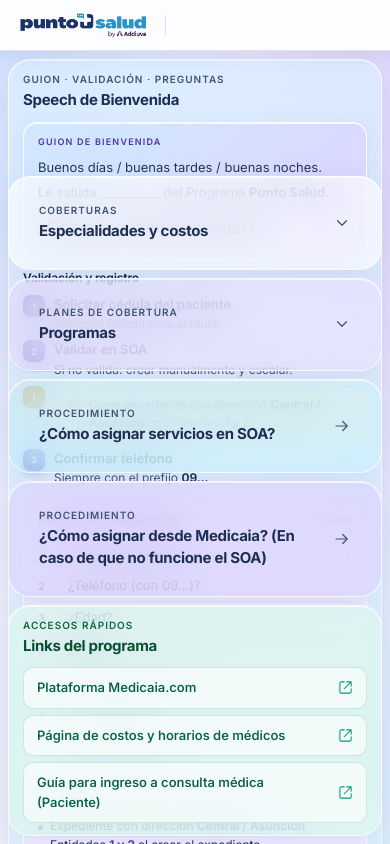
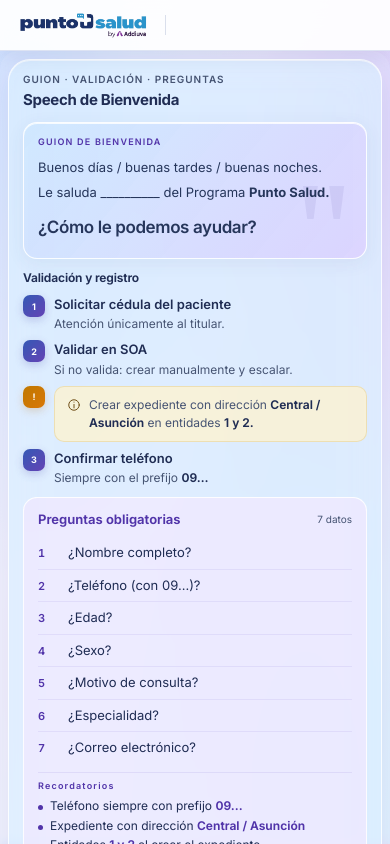
Before and after one commit to capacitacionVoccareSur/PuntoFarma, a React (Vite) app in the folder Rediseño Figma punto farma/: page / in a window 390 px wide. Shown: the top 844 px of the page. Built offline with nearby package versions, Linux system fonts and the light colour scheme; the HTML template or start-up script is replaced by a standard one.

Commit message:
Fix mobile overlap: natural scroll on mobile

```diff
--- a/Rediseño Figma punto farma/src/index.css
+++ b/Rediseño Figma punto farma/src/index.css
@@ -466,6 +466,10 @@
 }
 
 @media (max-width: 600px) {
+  /* Scroll natural del navegador en móvil */
+  .app-shell  { height: auto; min-height: 100dvh; }
+  .bento-grid { flex: none; min-height: unset; }
+
   /* Header */
   .brand-logo    { height: 38px; }
   .header-inner  { padding: 6px 14px; gap: 12px; }
```
